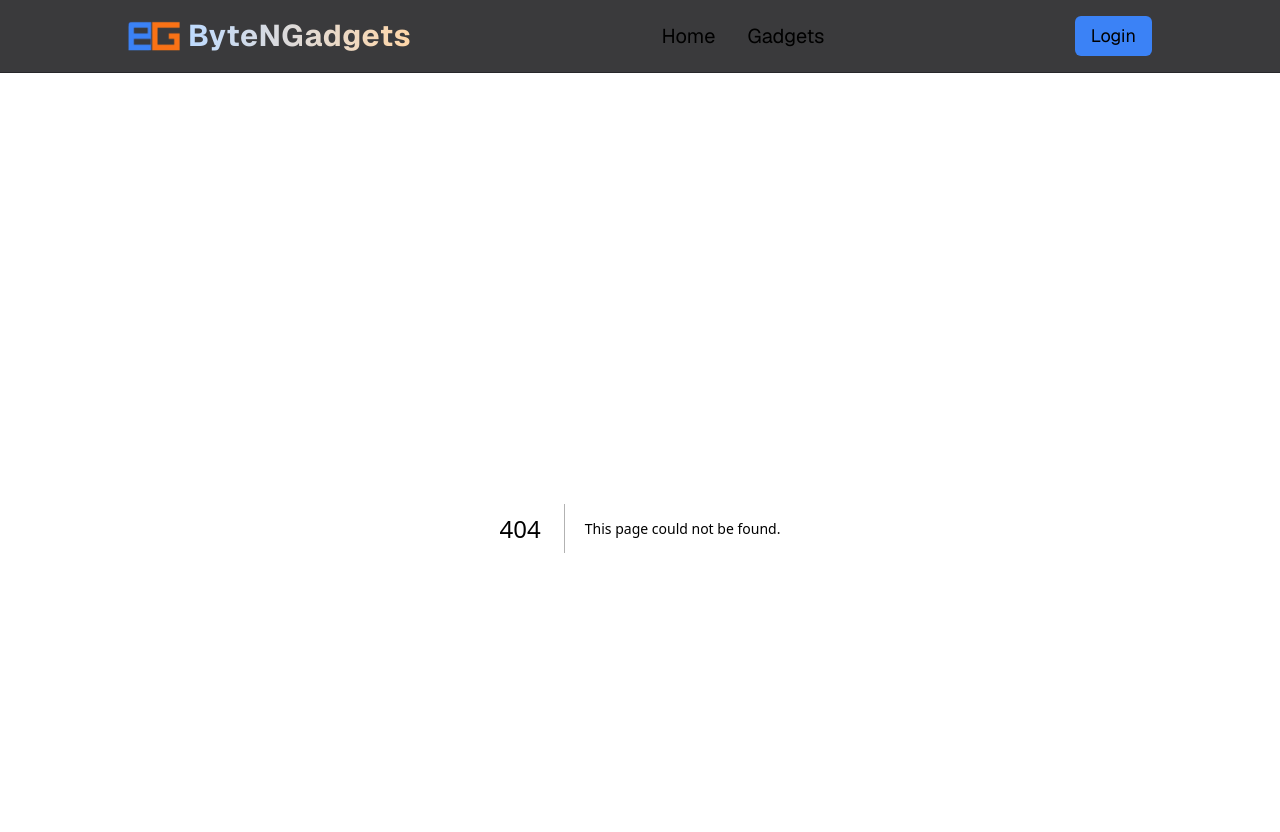
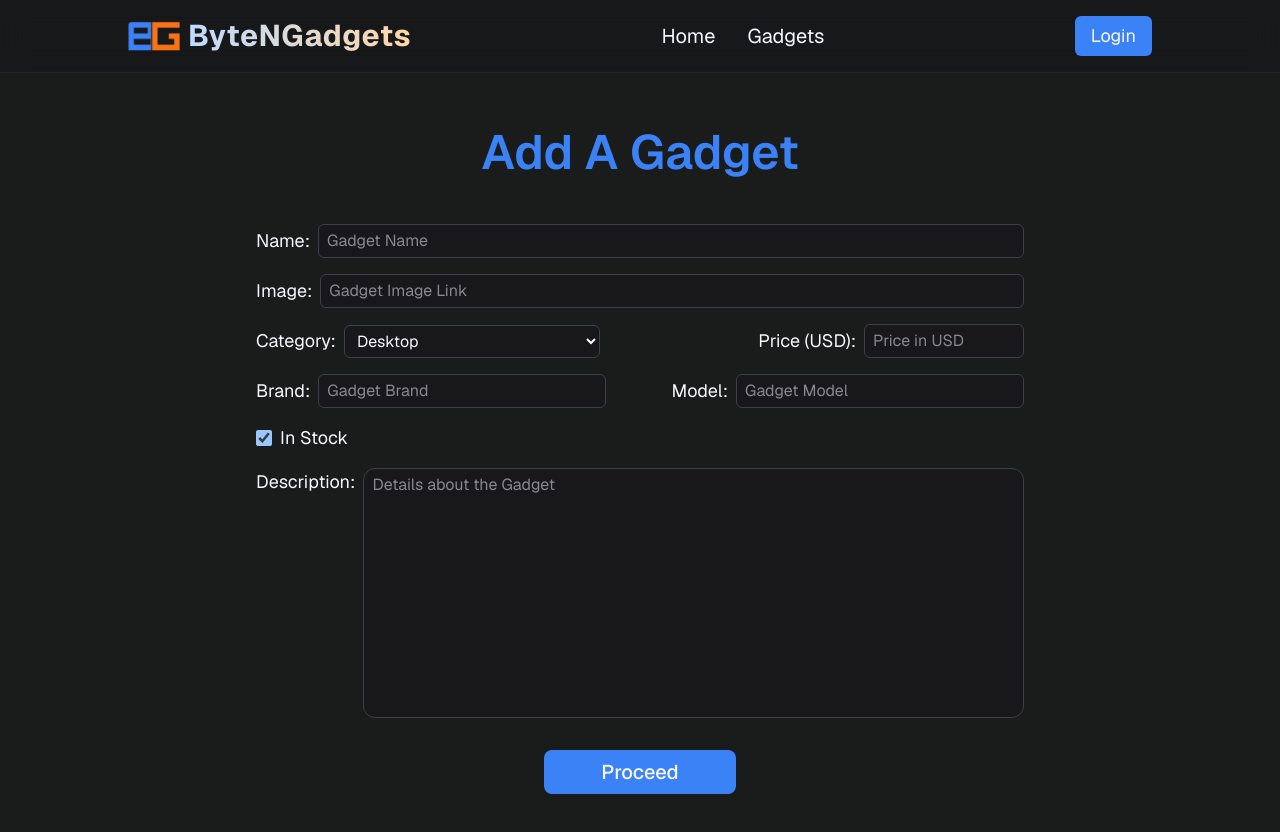
Before and after one commit to mahnafdev/byte-n-gadgets, a Next.js app: page /dashboard/add-gadget in a window 1280 px wide. Before the commit this address had no page. Shown: the top 832 px of the page. Built offline with nearby package versions, Linux system fonts and the light colour scheme.

Commit message:
feat: build add-gadget page

```diff
--- a/app/components/home/GadgetHighlights.jsx
+++ b/app/components/home/GadgetHighlights.jsx
@@ -2,6 +2,7 @@
 import axios from "axios";
 import { useEffect, useState } from "react";
 import GadgetCard from "../GadgetCard";
+import Link from "next/link";
 
 const GadgetHighlights = () => {
 	// Gadgets data state
@@ -46,6 +47,18 @@ const GadgetHighlights = () => {
 					/>
 				))}
 			</div>
+			{/* View All Gadgets button */}
+			<Link
+				href="/gadgets"
+				className="flex justify-center"
+			>
+				<button
+					type="button"
+					className="text-xl font-medium w-56 py-2.5 rounded-lg bg-primary cursor-pointer hover:bg-primary/90 active:scale-95 transition-[background-color,scale]"
+				>
+					View All Gadgets
+				</button>
+			</Link>
 		</section>
 	);
 };
--- /dev/null
+++ b/app/dashboard/add-gadget/page.jsx
@@ -0,0 +1,166 @@
+"use client";
+
+import axios from "axios";
+
+const AddGadget = () => {
+	// Handle form submit and gadget creation
+	const handleAdd = (e) => {
+		// Prevent the page from reloading after form submission
+		e.preventDefault();
+		// Access and extract the form submission data
+		const formData = new FormData(e.target);
+		const data = Object.fromEntries(formData);
+		// Refine existing data and add extra necessary data
+		data.price = parseInt(data.price);
+		data.stock = data.stock === "on" ? true : false;
+		data.created_at = new Date().toLocaleDateString();
+		// Send data to server
+		axios
+			.post("http://localhost:5100/gadgets", data)
+			.then((res) => {
+				// Check if success
+				if (res.status === 201) {
+					// Reset form and show success toast-message
+					e.target.reset();
+				}
+			})
+			.catch((error) => {
+				console.log(`Axios Error: ${error.message}`);
+			});
+	};
+	return (
+		<>
+			{/* Page header */}
+			<h1 className="text-5xl font-semibold text-center text-primary mb-12">
+				Add A Gadget
+			</h1>
+			{/* Form */}
+			<form
+				className="max-w-3xl mx-auto space-y-4"
+				onSubmit={handleAdd}
+			>
+				{/* Name */}
+				<label className="flex items-center gap-2">
+					<span className="text-lg">Name:</span>
+					<input
+						type="text"
+						name="name"
+						placeholder="Gadget Name"
+						className="w-full px-2 py-1 bg-zinc-900 border border-zinc-700 rounded-md focus:outline-none hover:border-secondary/50 focus:border-primary/50"
+						maxLength={50}
+						required
+					/>
+				</label>
+				{/* Image */}
+				<label className="flex items-center gap-2">
+					<span className="text-lg">Image:</span>
+					<input
+						type="url"
+						name="image"
+						placeholder="Gadget Image Link"
+						className="w-full px-2 py-1 bg-zinc-900 border border-zinc-700 rounded-md focus:outline-none hover:border-secondary/50 focus:border-primary/50"
+						required
+					/>
+				</label>
+				<div className="flex items-center justify-between gap-x-4">
+					{/* Category */}
+					<label className="w-fit flex items-center gap-2">
+						<span className="text-lg">Category:</span>
+						<select
+							name="category"
+							className="w-64 px-2 py-1 bg-zinc-900 border border-zinc-700 rounded-md focus:outline-none hover:border-secondary/50 focus:border-primary/50"
+							required
+						>
+							<option value="Desktop">Desktop</option>
+							<option value="Laptop">Laptop</option>
+							<option value="Monitor">Monitor</option>
+							<option value="Mobile Phone">Mobile Phone</option>
+							<option value="Tablet">Tablet</option>
+							<option value="Smartwatch">Smartwatch</option>
+							<option value="Office Equipment">Office Equipment</option>
+							<option value="Keyboard">Keyboard</option>
+							<option value="Mouse & Mouse Pad">Mouse & Mouse Pad</option>
+							<option value="Speaker">Speaker</option>
+							<option value="Microphone">Microphone</option>
+							<option value="Earphones & Earbuds">Earphones & Earbuds</option>
+							<option value="Webcam">Webcam</option>
+							<option value="Gaming Chair">Gaming Chair</option>
+							<option value="Gaming Console">Gaming Console</option>
+						</select>
+					</label>
+					{/* Price */}
+					<label className="w-fit flex items-center gap-2">
+						<span className="text-lg">Price (USD):</span>
+						<input
+							type="number"
+							name="price"
+							placeholder="Price in USD"
+							className="w-40 px-2 py-1 bg-zinc-900 border border-zinc-700 rounded-md focus:outline-none hover:border-secondary/50 focus:border-primary/50"
+							max={9999}
+							min={0}
+							required
+						/>
+					</label>
+				</div>
+				<div className="flex items-center justify-between gap-x-4">
+					{/* Brand */}
+					<label className="flex items-center gap-2">
+						<span className="text-lg">Brand:</span>
+						<input
+							type="text"
+							name="brand"
+							placeholder="Gadget Brand"
+							className="w-72 px-2 py-1 bg-zinc-900 border border-zinc-700 rounded-md focus:outline-none hover:border-secondary/50 focus:border-primary/50"
+							maxLength={15}
+							required
+						/>
+					</label>
+					{/* Model */}
+					<label className="flex items-center gap-2">
+						<span className="text-lg">Model:</span>
+						<input
+							type="text"
+							name="model"
+							placeholder="Gadget Model"
+							className="w-72 px-2 py-1 bg-zinc-900 border border-zinc-700 rounded-md focus:outline-none hover:border-secondary/50 focus:border-primary/50"
+							maxLength={30}
+							required
+						/>
+					</label>
+				</div>
+				{/* Stock */}
+				<label className="w-fit flex items-center gap-2">
+					<input
+						type="checkbox"
+						name="stock"
+						defaultChecked
+						className="size-4"
+					/>
+					<span className="text-lg">In Stock</span>
+				</label>
+				{/* Description */}
+				<label className="flex gap-2">
+					<span className="text-lg">Description:</span>
+					<textarea
+						name="description"
+						rows={10}
+						placeholder="Details about the Gadget"
+						className="w-full resize-none px-2 py-1 bg-zinc-900 border border-zinc-700 rounded-xl focus:outline-none hover:border-secondary/50 focus:border-primary/50"
+						maxLength={750}
+						required
+					/>
+				</label>
+				<div className="mt-8 flex justify-center">
+					<button
+						type="submit"
+						className="text-xl font-medium w-48 py-2 rounded-lg bg-primary cursor-pointer hover:bg-primary/90 active:scale-95 transition-[background-color,scale]"
+					>
+						Proceed
+					</button>
+				</div>
+			</form>
+		</>
+	);
+};
+
+export default AddGadget;
--- a/app/layout.jsx
+++ b/app/layout.jsx
@@ -17,7 +17,7 @@ export const metadata = {
 export default function RootLayout({ children: page }) {
 	return (
 		<html lang="en">
-			<body className={`${geistSans.variable} antialiased`}>
+			<body className={`scheme-dark ${geistSans.variable} antialiased`}>
 				<header>
 					<Navbar />
 				</header>
```
